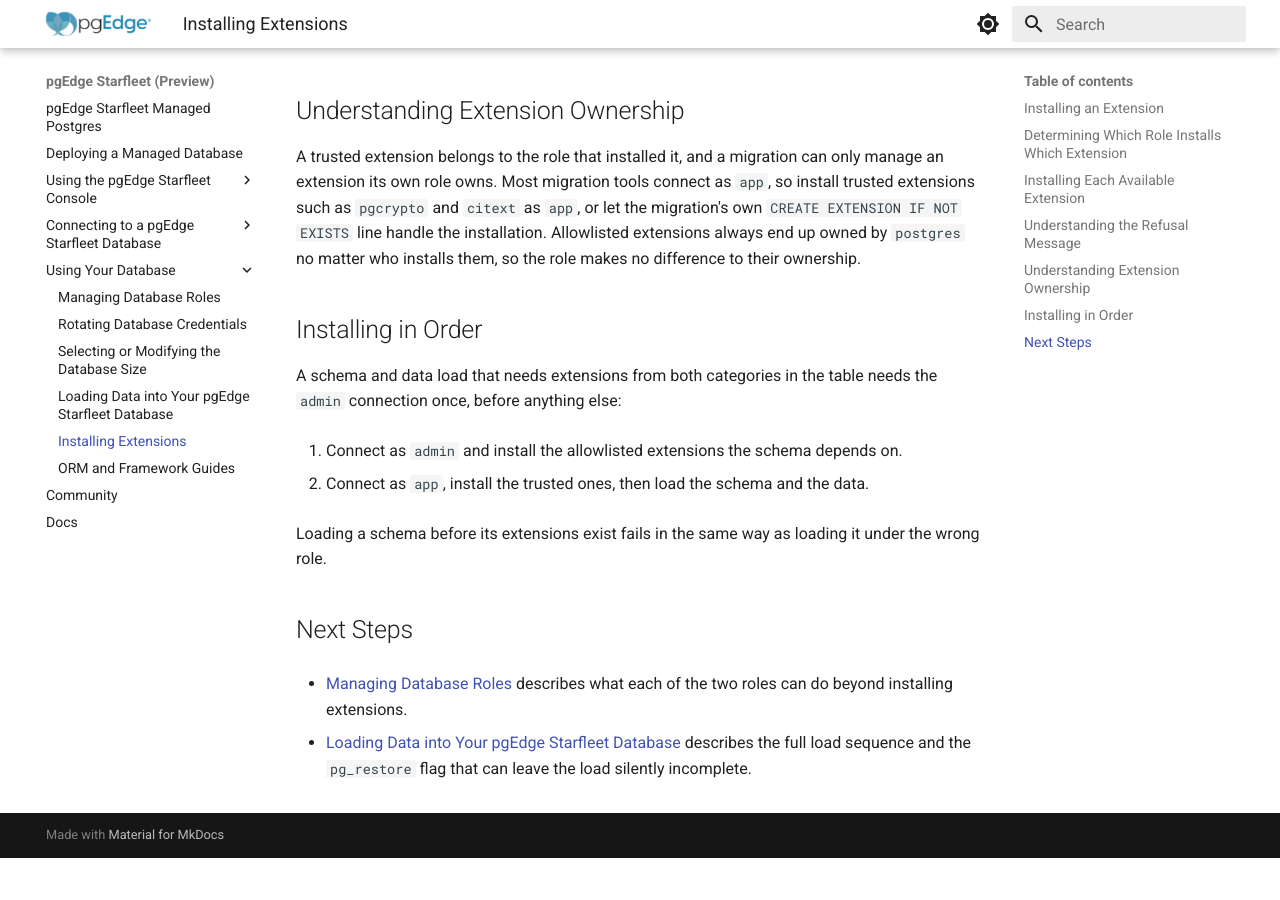
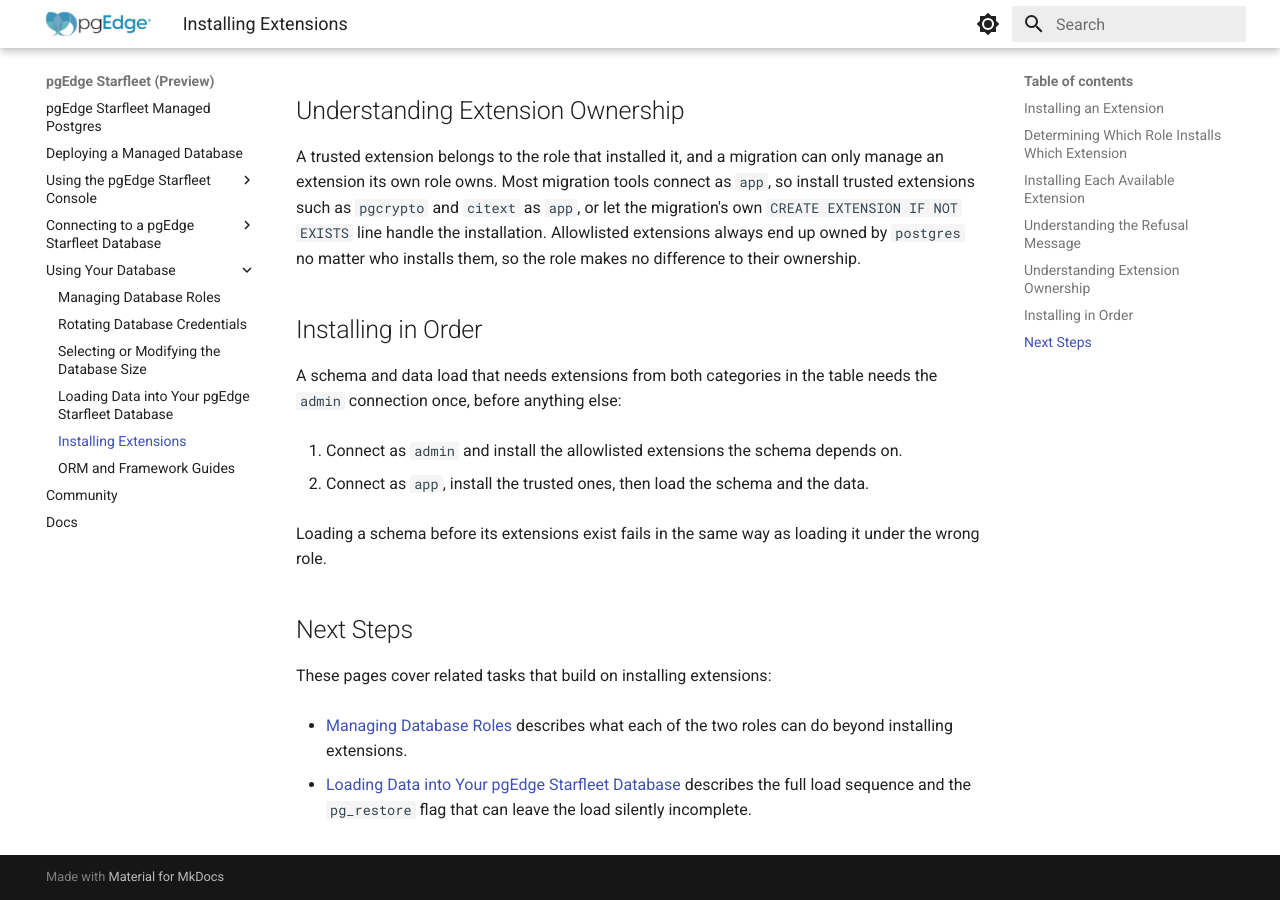
Before and after one commit to pgEdge/pgedge-starfleet-docs, an MkDocs documentation site: the page built from docs/using_database/extensions.md, in a window 1280 px wide and 900 px high, scrolled down 1801 px. Built offline with MkDocs 1.6.1 and Material for MkDocs 9.7.7, drawn with Linux system fonts in a browser that asks for light colours; before the commit the page ends 2659 px from its top, so only the background shows below that.

Commit message:
Add missing Next Steps lead-in sentence in extensions.md

```diff
--- a/docs/using_database/extensions.md
+++ b/docs/using_database/extensions.md
@@ -90,6 +90,8 @@ loading it under the wrong role.
 
 ## Next Steps
 
+These pages cover related tasks that build on installing extensions:
+
 * [Managing Database Roles](roles.md) describes what each of the two roles can
   do beyond installing extensions.
 
```
